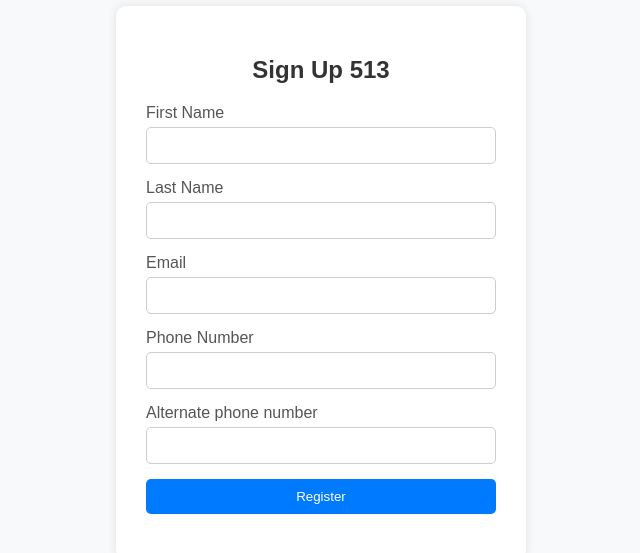
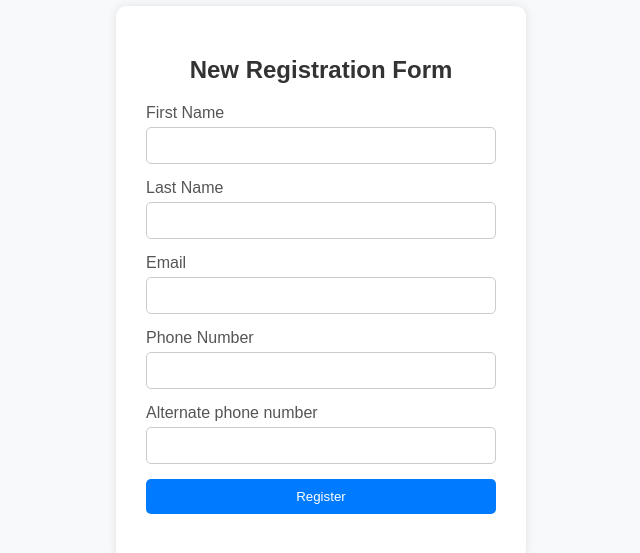
Before and after one commit to bahula-29/Dev, a plain HTML site: page index.html in a window 1280 px wide. Shown: the part 117-670 px from the top of the page, without its empty margins (319-959 px from the left). Drawn offline with Linux system fonts and the light colour scheme.

Commit message:
commit changes

```diff
--- a/index.html
+++ b/index.html
@@ -76,7 +76,7 @@
 
     <div class="form-container">
         <form id="registrationForm">
-            <h2>Sign Up 513</h2>
+            <h2>New Registration Form</h2>
 
             <div class="inputbox">
                 <label for="firstName">First Name</label>
```
